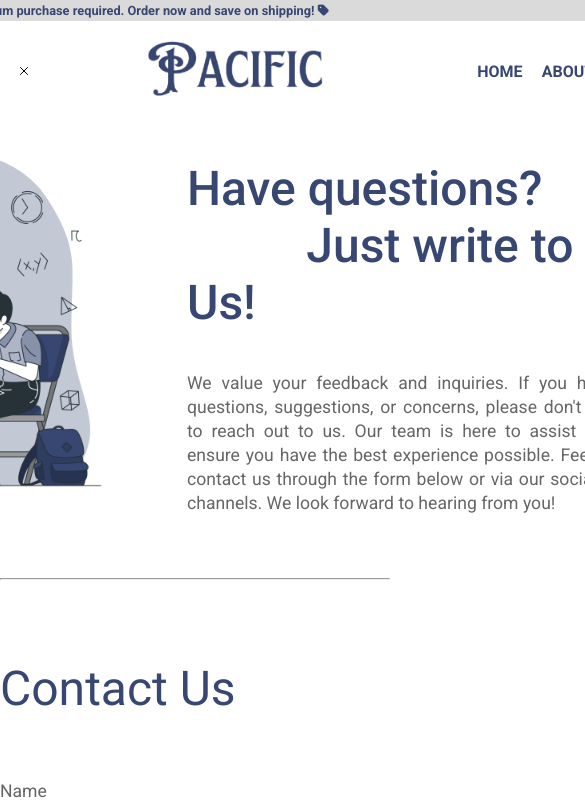
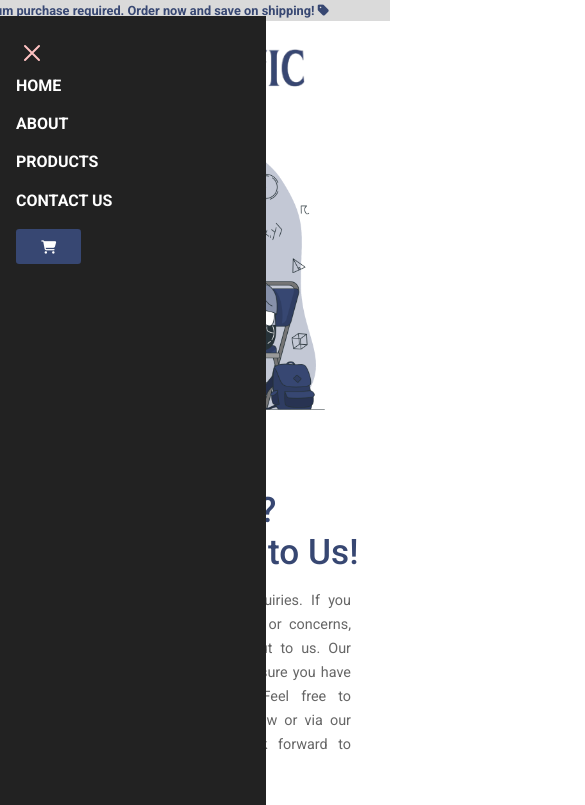
Before and after one commit to Faraz-Ali-1/Pacific, a website built with Vite: page Contact Us.html in a window 390 px wide. Both pictures are taken after a click on the element 24 px from the left and 70 px from the top of the page. Shown: the top 805 px of the page, 585 px wide, since content can reach past the window. Built offline with nearby package versions, Linux system fonts and the light colour scheme; a web font is replaced by a local one.

Commit message:
Revamp Contact Us page with new layout and styles
Updated the Contact Us page with new HTML structure, styles, and content.

```diff
--- a/Contact Us.html
+++ b/Contact Us.html
@@ -76,6 +76,13 @@ header{
     display: flex;
     justify-content: space-between;
     align-items: center;
+}
+
+.ic-active{
+    display: none;
+}
+.hidden{
+    display: none;
 }
 
 .logo img{
@@ -322,6 +329,106 @@ footer{
 /* ************************ */
 /* footer section ends here */
 /* ************************ */
+
+    @media (max-width: 1000px){
+    header, footer, .offer-container{
+        min-width: 95%;
+
+    }
+    .cont-section{
+        flex-direction: column;
+        align-items: center;
+        text-align: center;
+        margin: auto;
+    }
+    .cont-heading{
+        margin: auto;
+        padding-left: 2rem;
+        padding-bottom: 1rem;
+    }
+    .cont-img{
+        width: 20rem;
+    }
+    .cont-info{
+        margin: auto;
+    }
+    .cont-para{
+        margin: auto;
+    }
+    .cont-info p, .contact_form input, .contact_form textarea{
+        width: 80%;
+    }
+    .contactUs .contact_btn{
+        width: 82%;
+    }
+    hr{
+        width: 30rem;
+    }
+    .contactUs{
+        margin: auto;
+        padding-left: 3rem;
+    }
+    .footer-container{
+        flex-direction: column;
+        gap: 3rem;
+        text-align: center;
+    }
+    .footer-right{
+        justify-content: center;
+        flex-wrap: wrap;
+    }
+    .footer-right input{
+        width: 60%;
+    }
+
+    .ic-active{
+        display: block;
+        font-size: 2rem;
+        cursor: pointer;
+    }
+    .navbar ul{
+        display: flex;
+        flex-direction: column;
+        position: fixed;
+        top: 0;
+        left: 0;
+        width: 250px;
+        height: 100vh;
+        background-color: #222;
+        padding-top: 60px;
+        transform: translateX(-100%);
+        transition: transform 0.4s ease-in-out;
+        z-index: 1000;
+        padding-left: 1rem;
+      }
+      .ic-active-cross{
+        display: block;
+        color: rgb(255, 194, 194);
+        font-size: 2rem;
+        z-index: 1001;
+        cursor: pointer;
+        margin-bottom: 2rem;
+      }
+      .navbar ul a{
+        color: white;
+        text-decoration: none;
+      }
+      .navbar ul.active{
+        transform: translateX(0);
+      }
+}
+@media (max-width: 500px){
+    .cont-heading{
+        font-size: 2.2rem;
+        padding-left: 1rem;
+    }
+    .cont-info p{
+        font-size: 0.9rem;
+    }
+    hr{
+        width: 15rem;
+    }
+}
   </style>
 
 </head>
```
